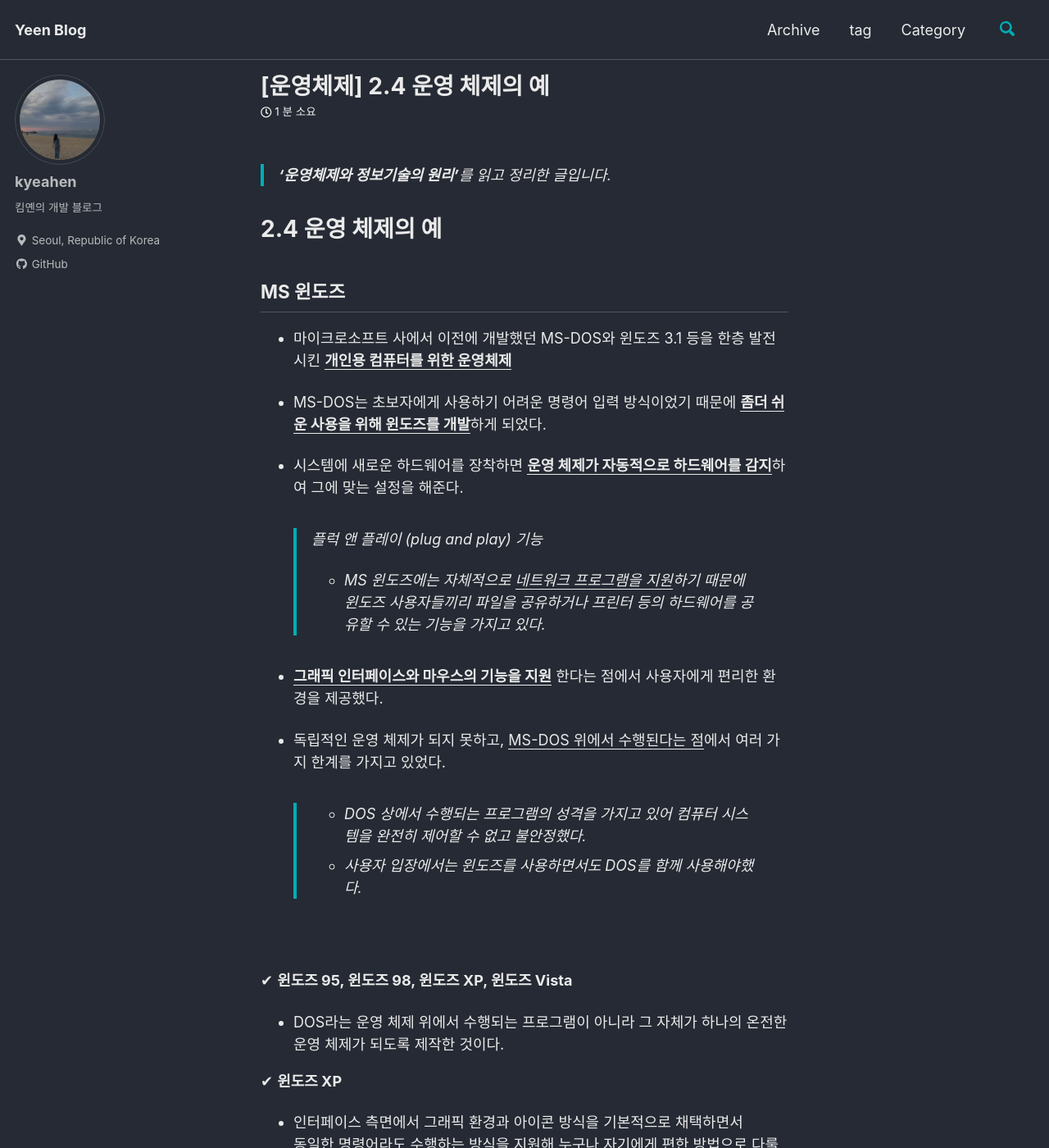
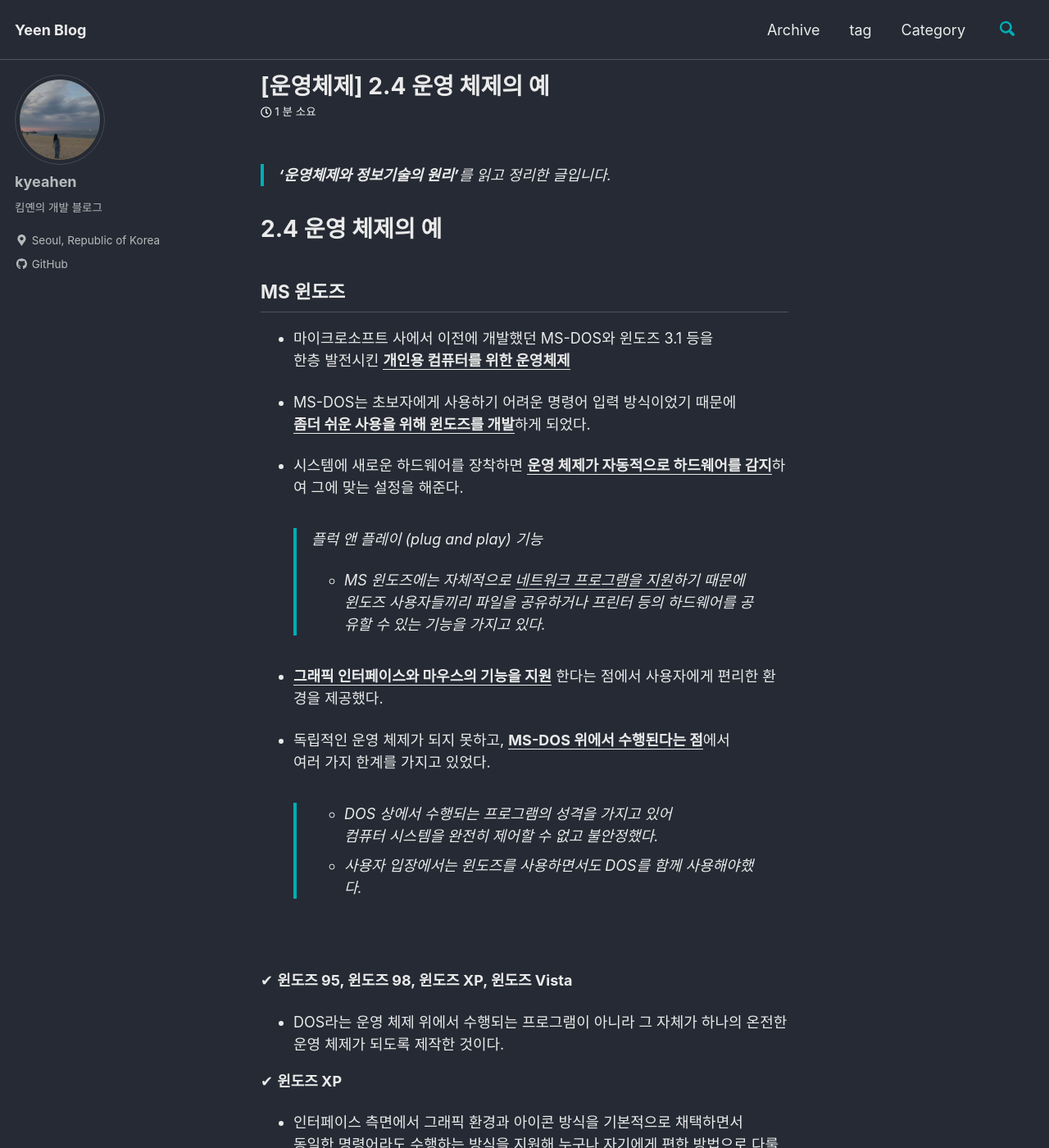
Before and after one commit to kyeahen/kyeahen.github.io, a Jekyll site: the page built from _posts/2020-01-15-[운영체제] 2.4 운영 체제의 예.md, in a window 1280 px wide and 1400 px high. Shown: the whole window at 82% size. Built offline with Jekyll 4.4.1, drawn with Linux system fonts in a browser that asks for light colours; cached includes are drawn as plain includes; nearby versions of some CDN libraries; comment, search, counter and statistics services are not loaded; some of the changed text lies outside the part shown.

```diff
--- a/_posts/2020-01-15-[운영체제] 2.4 운영 체제의 예.md
+++ b/_posts/2020-01-15-[운영체제] 2.4 운영 체제의 예.md
@@ -15,9 +15,11 @@ comments: true
 
 ## MS 윈도즈
 
-- 마이크로소프트 사에서 이전에 개발했던 MS-DOS와 윈도즈 3.1 등을 한층 발전시킨 **<u>개인용 컴퓨터를 위한 운영체제</u>**
+- 마이크로소프트 사에서 이전에 개발했던 MS-DOS와 윈도즈 3.1 등을 <br>
+한층 발전시킨 **<u>개인용 컴퓨터를 위한 운영체제</u>**
 
-- MS-DOS는 초보자에게 사용하기 어려운 명령어 입력 방식이었기 때문에 **<u>좀더 쉬운 사용을 위해 윈도즈를 개발</u>**하게 되었다.
+- MS-DOS는 초보자에게 사용하기 어려운 명령어 입력 방식이었기 때문에 <br>
+**<u>좀더 쉬운 사용을 위해 윈도즈를 개발</u>**하게 되었다.
 
 - 시스템에 새로운 하드웨어를 장착하면 **<u>운영 체제가 자동적으로 하드웨어를 감지</u>**하여 그에 맞는 설정을 해준다.
 > 플럭 앤 플레이 (plug and play) 기능
@@ -26,8 +28,10 @@ comments: true
 
 - **<u>그래픽 인터페이스와 마우스의 기능을 지원</u>** 한다는 점에서 사용자에게 편리한 환경을 제공했다.
 
-- 독립적인 운영 체제가 되지 못하고, <u>MS-DOS 위에서 수행된다는 점</u>에서 여러 가지 한계를 가지고 있었다.
-> - DOS 상에서 수행되는 프로그램의 성격을 가지고 있어 컴퓨터 시스템을 완전히 제어할 수 없고 불안정했다.
+- 독립적인 운영 체제가 되지 못하고, **<u>MS-DOS 위에서 수행된다는 점</u>**에서 <br>
+여러 가지 한계를 가지고 있었다.
+> - DOS 상에서 수행되는 프로그램의 성격을 가지고 있어 <br>
+> 컴퓨터 시스템을 완전히 제어할 수 없고 불안정했다.
 > - 사용자 입장에서는 윈도즈를 사용하면서도 DOS를 함께 사용해야했다.
 
 <br>
@@ -57,7 +61,8 @@ comments: true
 
 - 그 때 당시로서는 생각하기 힘들정도로 **<u>깔끔한 모듈 단위</u>**로 작성되었다. <br>
 
-- 하드웨어나 소프트웨어 기술이 발전하더라도 **<u>확정성을 지원</u>**할 수 있게 설계되었다.
+- 하드웨어나 소프트웨어 기술이 발전하더라도 **<u>확정성을 지원</u>**할 수 있게 <br>
+설계되었다.
 > 급변하는 기술 속에서도 현재까지 널리 사용되고 있다.
 
 - **<u>이식성</u>**이 높은 최초의 운영 체제
@@ -68,12 +73,15 @@ comments: true
 - **<u>여러 가지 유틸리티들을 지원</u>**해 주고 있어 프로그래밍 환경에는 이상적이라 할 수 있다.
 
 
-- 당시 대부분의 운영 체제가 **어셈블리 언어**로 작성되는 것이 일반적이었으나 유닉스는 **<u>C언어</u>**로 작성되었다.
+- 당시 대부분의 운영 체제가 **어셈블리 언어**로 작성되는 것이 일반적이었으나 <br>
+유닉스는 **<u>C언어</u>**로 작성되었다.
 > 고급 언어로 작성된 유닉스는 소스 코드를 이해하기 쉽고, <br>
 > 따라서 다른 기종에 이식하는 것도 훨씬 쉬웠다.
 
 
-- **<u>리눅스(Linux)의 등장</u>**으로 대형 서버뿐 아니라 개인용 컴퓨터에서도 유닉스를 널리 사용할 수 있게 되었다.
+- **<u>리눅스(Linux)의 등장</u>**으로 대형 서버뿐 아니라 개인용 컴퓨터에서도 <br>
+유닉스를 널리 사용할 수 있게 되었다.
 
 
-- 유닉스에서도 **<u>그래픽 인터페이스를 지원</u>**하는 프로그램들이 개발되면서 초보자에게도 쉽게 사용할 수 있는 방법을 제공하고 있다.
+- 유닉스에서도 **<u>그래픽 인터페이스를 지원</u>**하는 프로그램들이 개발되면서 <br>
+초보자에게도 쉽게 사용할 수 있는 방법을 제공하고 있다.
```
